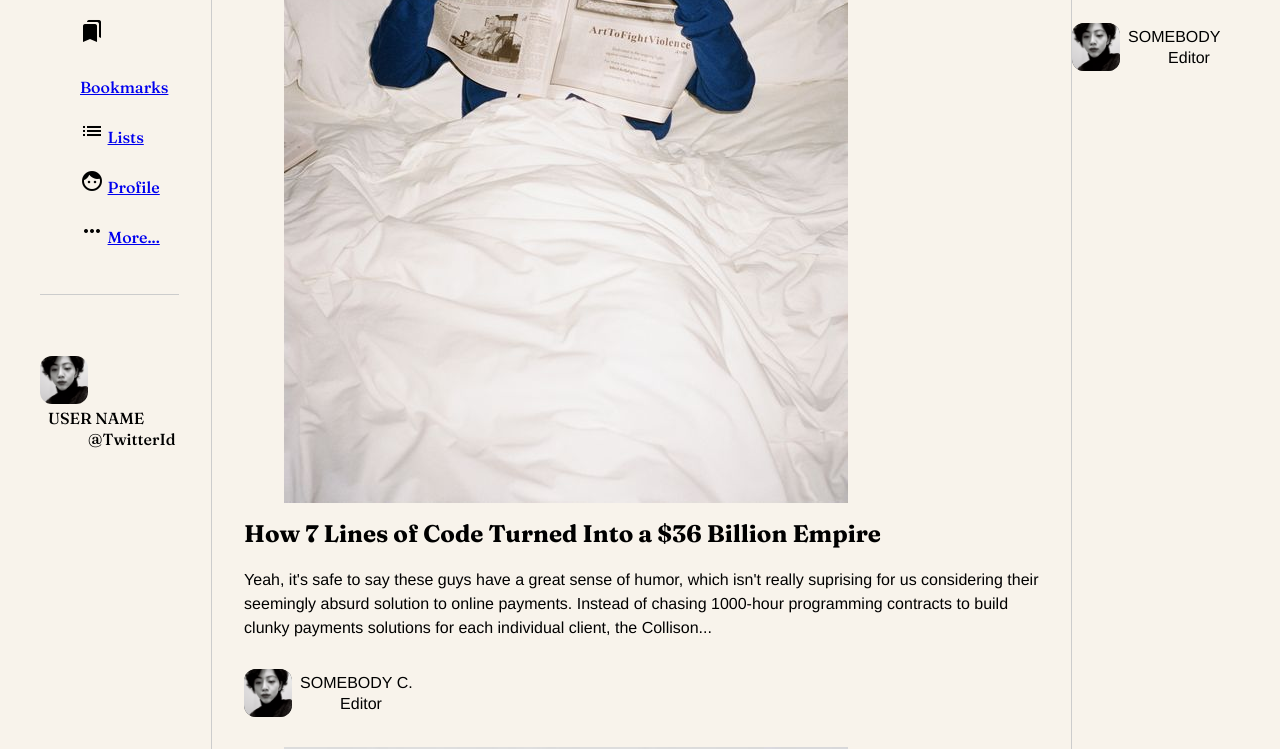
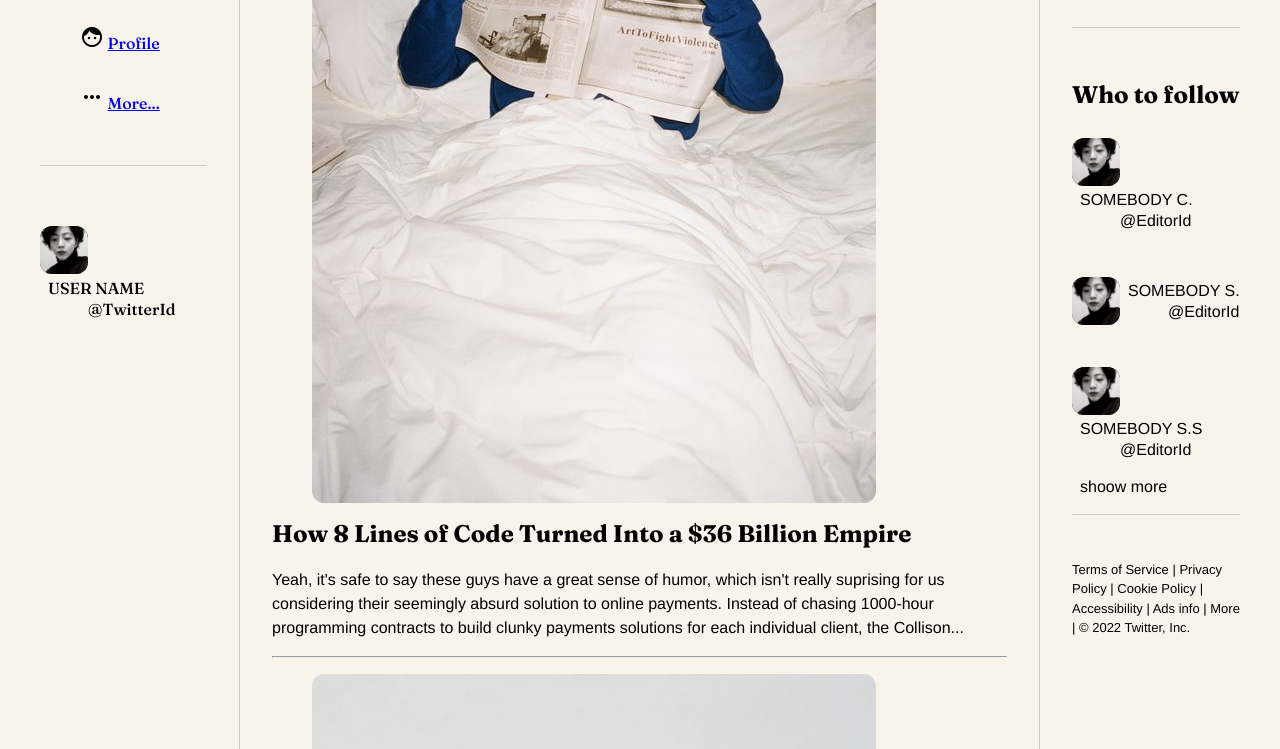
Before and after one commit to cybill301/WEB, a plain HTML site: page W1D3/fake-twitter.html in a window 1280 px wide. Shown: the part 531-1280 px from the top of the page. Drawn offline with Linux system fonts and the light colour scheme.

Commit message:
modified html and css in class 1404

```diff
--- a/W1D3/1304.css
+++ b/W1D3/1304.css
@@ -15,6 +15,7 @@ body {
 
 img {
     display: block;
+    border-radius: 12px;
     max-width: 100%;
 }
 
@@ -28,7 +29,11 @@ h1 {
 
 ul li {
     list-style: none;
-    line-height: 50px;
+    line-height: 60px;
+}
+
+hr {
+  border;: 1px solid rgb(204,204,204)
 }
 
 /* main */
@@ -46,6 +51,9 @@ ul li {
     align-items: center;
     background:#f8f3eb;
   }
+  .header-left {
+    padding-left: 4rem;
+  }
 
   .page-title {
     padding-left: 1.5rem;
@@ -57,9 +65,6 @@ ul li {
   .layout {
     margin-top: 3rem;
     display: grid;
-    /* I'm not sure how to set 3 column correctly
-       grid-template-colums:
-    */
     grid-template-columns: repeat(3, 1fr);
     grid-row-gap: 5rem;
   }
@@ -72,14 +77,16 @@ ul li {
   }
 
   .mid-column {
-      min-width: 860px;
-      padding: 0 2rem;
-      border-right: 1px solid rgb(204,204,204);
+    overflow: auto;
+    min-width: 800px;
+    padding: 0 2rem 5rem 2rem;
+    border-right: 1px solid rgb(204,204,204);
   }
 
   .right-column {
-      grid-column: span 1;
-      padding: 0 2rem;
+    grid-column: span 1;
+    padding: 0 2rem;
+
     }
 
   .article + .article {
@@ -148,19 +155,16 @@ ul li {
   }
 
   .copyright {
-    border-top: 1px solid rgb(78,79,151);
-    width: 2.25rem;
-    height: 2.25rem;
-    border-radius: 12px;
-    border: 0;
-    background-color: #000;
-    margin-right: 0.5rem;
+    font-size: small;
+    padding-top: 2rem;
+    border-top: 1px solid rgb(204,204,204);
   }
+
   .material-icons {
     font-family: 'Material Icons';
     font-weight: normal;
     font-style: normal;
-    font-size: 36px;  /* Preferred icon size */
+    font-size: 48px;  /* Preferred icon size */
     display: inline-block;
     line-height: 1;
     text-transform: none;
--- a/W1D3/fake-twitter.html
+++ b/W1D3/fake-twitter.html
@@ -11,7 +11,7 @@
         <!-- index.html -->
         <header class="header responsive-wrapper">
             <div class="header-left">
-                <img src="/W1D3/images/twitter.png" alt="TWITTER" height="50" > </img>
+                <img src="/W1D3/images/twitter.png" alt="TWITTER" height="30"> </img>
             </div>
             <div class="page-title">
                 <h1>TWITTER COPY / STYLE EXERCISE</h1>
@@ -22,7 +22,7 @@
             <div class="layout">
                 <div class="left-column">
                     <article class="article">
-                        <h2>Navigation</h2>
+                        <!-- Navigation -->
                         <ul>
                             <li><span class="material-icons">home</span> <a href="fake-twitter.html"> Home</a></li>
                             <li><span class="material-icons">explore</span> <a href="#"> Explore</a></li>
@@ -33,7 +33,7 @@
                             <li><span class="material-icons">face</span> <a href="#"> Profile</a></li>
                             <li><span class="material-icons">more_horiz</span> <a href="#">  More...</a></li>
                         </ul>
-                            <!--CTA bottom: Tweet-->
+                        <!--CTA bottom: Tweet-->
                     </article>
                     <article class="article">
                         <div class="article-author">
@@ -55,7 +55,7 @@
                             <img src="/W1D3/images/mid-column-demo.jpeg" />
                         </figure>
                         <h2 class="article-title article-title--medium">
-                            <a href="#" class="article-link">How 7 Lines of Code Turned Into a $36 Billion Empire</a>
+                            <a href="#" class="article-link">How 8 Lines of Code Turned Into a $36 Billion Empire</a>
                         </h2>
                         <div class="article-excerpt">
                             <p>Yeah, it's safe to say these guys have a great sense of humor,
@@ -63,17 +63,7 @@
                             to online payments. Instead of chasing 1000-hour programming contracts to build
                             clunky payments solutions for each individual client, the Collison...</p>
                         </div>
-                        <div class="article-author">
-                            <div class="article-author-img">
-                                <img src="/W1D3/images/cybill301.jpg" height="50"/>
-                            </div>
-                            <div class="article-author-info">
-                                <dl>
-                                    <dt>SOMEBODY C.</dt>
-                                    <dd>Editor</dd>
-                                </dl>
-                            </div>
-                        </div>
+                        <hr/>
                     <figure class="article-img">
                         <img src="/W1D3/images/mid-column-demo2.jpeg" />
                     </figure>
@@ -86,24 +76,12 @@
                             to online payments. Instead of chasing 1000-hour programming contracts to build
                             clunky payments solutions for each individual client, the Collison...</p>
                     </div>
-                    <article class="article">
-                    <div class="article-author">
-                        <div class="article-author-img">
-                            <img src="/W1D3/images/cybill301.jpg" height="50"/>
-                        </div>
-                        <div class="article-author-info">
-                            <dl>
-                                <dt>SOMEBODY W.</dt>
-                                <dd>Editor</dd>
-                            </dl>
-                            </div>
-                        </div>
                     </article>
                 </div>
-                <div class="last-column">
+                <div class="right-column">
                     <article class="article">
                         <h2 class="article-title article-title--medium">
-                            <a href="#" class="article-link">Traveller Visiting Ice Cave With Amazing Eye-Catching Scenes</a>
+                            <a href="#" class="article-link">What's happening</a>
                         </h2>
                         <div class="article-excerpt">
                             <p>Slack has become indispensible for many businesses operation remotely during the pandemic.
@@ -121,6 +99,50 @@
                             </div>
                         </div>
                     </article>
+                    <article class="article">
+                        <h2 class="article-title article-title--medium">
+                            <a href="#" class="article-link">Who to follow</a>
+                        </h2>
+                        <div class="article-author">
+                            <div class="article-author-img">
+                                <img src="/W1D3/images/cybill301.jpg" height="50"/>
+                            </div>
+                            <div class="article-author-info">
+                                <dl>
+                                    <dt>SOMEBODY C.</dt>
+                                    <dd>@EditorId</dd>
+                                </dl>
+                            </div>
+                        </div>
+                    <article class="article">
+                            <div class="article-author">
+                            <div class="article-author-img">
+                                <img src="/W1D3/images/cybill301.jpg" height="50"/>
+                            </div>
+                            <div class="article-author-info">
+                                <dl>
+                                    <dt>SOMEBODY S.</dt>
+                                    <dd>@EditorId</dd>
+                                </dl>
+                            </div>
+                        </div>
+                    <article class="article">
+                        <div class="article-author">
+                            <div class="article-author-img">
+                                <img src="/W1D3/images/cybill301.jpg" height="50"/>
+                            </div>
+                            <div class="article-author-info">
+                                <dl>
+                                    <dt>SOMEBODY S.S</dt>
+                                    <dd>@EditorId</dd>
+                                </dl>
+                            <p>shoow more</p>
+                            </div>
+                        <div class="copyright">
+                            <p>Terms of Service | Privacy Policy | Cookie Policy | Accessibility | Ads info | More
+                                | © 2022 Twitter, Inc.</p>
+                        </div>
+                    </article>
                 </div>
         </main>
     </body>
```
